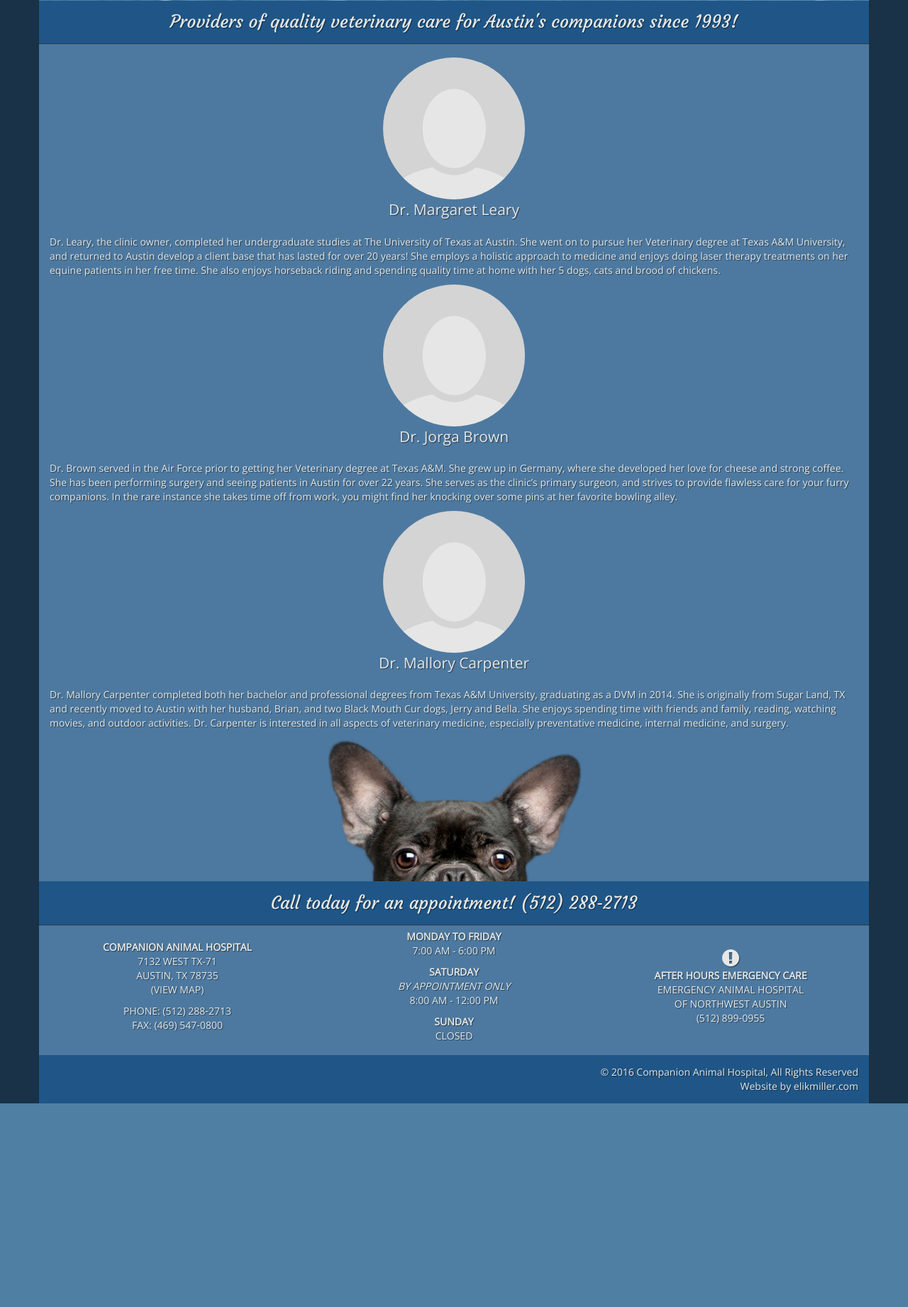
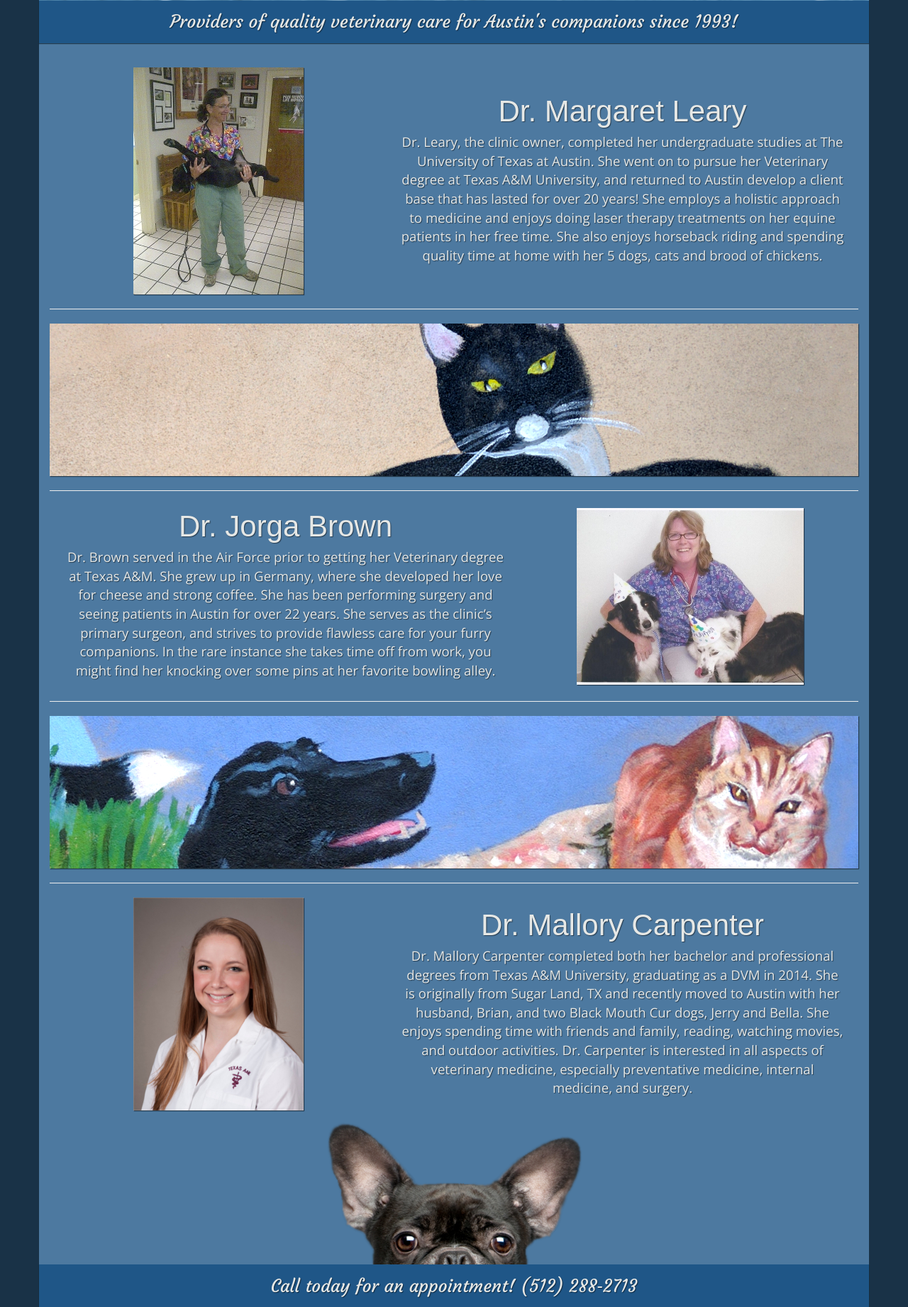
Before and after one commit to elikmiller/companionahoakhill, a Flask app: page /our_staff in a window 1280 px wide. Shown: the part 287-2129 px from the top of the page at 71% size. Before the commit the page ends 1842 px from the top, so only its background shows below. Run offline with Flask 2, Linux system fonts and the light colour scheme; some libraries are stand-ins or nearby versions; some web fonts are replaced.

Commit message:
added staff photos and updated our staff page

```diff
--- a/templates/home.html
+++ b/templates/home.html
@@ -49,14 +49,14 @@ Home
 	</div>
 </div>
 <div class="row no-gutters">
+	<div class="hidden-xs col-sm-5">
+		<img class="img-responsive center-block shadow" src="static/img/cropped/reggie.jpg">
+	</div>
 	<div class="col-xs-12 col-sm-7">
 		<div class="content-text">
 			<div class="content-title">Our Mission</div>
 			<p>We are committed to promoting responsible pet ownership, preventative health care and health-related educational opportunities for our clients. Companion Animal Hospital strives to offer the best in veterinary care and we differentiate ourselves by providing our clientele with a holistic approach to medicinal practice.</p>
 		</div>
-	</div>
-	<div class="hidden-xs col-sm-5">
-		<img class="img-responsive center-block shadow" src="static/img/cropped/reggie.jpg">
 	</div>
 </div>
 <div class="row no-gutters">
--- a/templates/our_staff.html
+++ b/templates/our_staff.html
@@ -14,44 +14,56 @@
 {% endblock %}
 
 {% block content_body %}
-  <div class="staff">
-    <div class="row">
-      <div class="col-xs-12">
-        <img class="img-circle img-responsive center-block" src="static/img/staff_portrait.jpg">
-        <p class="text-center lead">Dr. Margaret Leary</p>
+<div class="row no-gutters">
+  <div class="hidden-xs col-sm-5">
+    <img class="img-responsive center-block shadow" src="static/img/cropped/leary.jpg">
   </div>
-    </div>
-    <div class="row">
-      <div class="col-xs-12">
-        <p>Dr. Leary, the clinic owner, completed her undergraduate studies at The University of Texas at Austin. She went on to pursue her Veterinary degree at Texas A&amp;M University, and returned to Austin develop a client base that has lasted for over 20 years! She employs a holistic approach to medicine and enjoys doing laser therapy treatments on her equine patients in her free time. She also enjoys horseback riding and spending quality time at home with her 5 dogs, cats and brood of chickens.</p>
+  <div class="col-xs-12 col-sm-7">
+    <div class="content-text">
+      <div class="content-title">Dr. Margaret Leary</div>
+      <p>
+        Dr. Leary, the clinic owner, completed her undergraduate studies at The University of Texas at Austin. She went on to pursue her Veterinary degree at Texas A&amp;M University, and returned to Austin develop a client base that has lasted for over 20 years! She employs a holistic approach to medicine and enjoys doing laser therapy treatments on her equine patients in her free time. She also enjoys horseback riding and spending quality time at home with her 5 dogs, cats and brood of chickens.
+      </p>
     </div>
   </div>
 </div>
-
-  <div class="staff">
+<hr>
 <div class="row">
-      <div class="col-xs-12">
-        <img class="img-circle img-responsive center-block" src="static/img/staff_portrait.jpg">
-        <p class="text-center lead">Dr. Jorga Brown</p>
+  <div class="hidden-xs col-sm-12">
+    <img class="img-responsive center-block shadow" src="static/img/cropped/wide9.jpg">
   </div>
 </div>
-    <div class="row">
-      <div class="col-xs-12">
-        <p>Dr. Brown served in the Air Force prior to getting her Veterinary degree at Texas A&amp;M. She grew up in Germany, where she developed her love for cheese and strong coffee. She has been performing surgery and seeing patients in Austin for over 22 years. She serves as the clinic’s primary surgeon, and strives to provide flawless care for your furry companions. In the rare instance she takes time off from work, you might find her knocking over some pins at her favorite bowling alley.</p>
+<hr class="hidden-xs">
+<div class="row no-gutters">
+  <div class="col-xs-12 col-sm-7">
+    <div class="content-text">
+      <div class="content-title">Dr. Jorga Brown</div>
+      <p>
+        Dr. Brown served in the Air Force prior to getting her Veterinary degree at Texas A&amp;M. She grew up in Germany, where she developed her love for cheese and strong coffee. She has been performing surgery and seeing patients in Austin for over 22 years. She serves as the clinic’s primary surgeon, and strives to provide flawless care for your furry companions. In the rare instance she takes time off from work, you might find her knocking over some pins at her favorite bowling alley.
+      </p>
     </div>
   </div>
-  </div>
-
-  <div class="staff">
-    <div class="row">
-      <div class="col-xs-12">
-        <img class="img-circle img-responsive center-block" src="static/img/staff_portrait.jpg">
-        <p class="text-center lead">Dr. Mallory Carpenter</p>
+  <div class="hidden-xs col-sm-5">
+    <img class="img-responsive center-block shadow" src="static/img/cropped/brown.jpg">
   </div>
 </div>
+<hr>
 <div class="row">
-      <div class="col-xs-12">
-        <p>Dr. Mallory Carpenter completed both her bachelor and professional degrees from Texas A&amp;M University, graduating as a DVM in 2014. She is originally from Sugar Land, TX and recently moved to Austin with her husband, Brian, and two Black Mouth Cur dogs, Jerry and Bella. She enjoys spending time with friends and family, reading, watching movies, and outdoor activities. Dr. Carpenter is interested in all aspects of veterinary medicine, especially preventative medicine, internal medicine, and surgery.</p>
+  <div class="hidden-xs col-sm-12">
+    <img class="img-responsive center-block shadow" src="static/img/cropped/wide7.jpg">
+  </div>
+</div>
+<hr class="hidden-xs">
+<div class="row no-gutters">
+  <div class="hidden-xs col-sm-5">
+    <img class="img-responsive center-block shadow" src="static/img/cropped/carpenter.jpg">
+  </div>
+  <div class="col-xs-12 col-sm-7">
+    <div class="content-text">
+      <div class="content-title">Dr. Mallory Carpenter</div>
+      <p>
+        Dr. Mallory Carpenter completed both her bachelor and professional degrees from Texas A&amp;M University, graduating as a DVM in 2014. She is originally from Sugar Land, TX and recently moved to Austin with her husband, Brian, and two Black Mouth Cur dogs, Jerry and Bella. She enjoys spending time with friends and family, reading, watching movies, and outdoor activities. Dr. Carpenter is interested in all aspects of veterinary medicine, especially preventative medicine, internal medicine, and surgery.
+      </p>
     </div>
   </div>
 </div>
```
Also changed, not shown: templates/our_services.html (+18 -24 lines), static/img/cropped/brown.jpg (added), static/img/cropped/carpenter.jpg (added), static/img/cropped/leary.jpg (added). Lines whose indentation alone changed are shown as unchanged.
